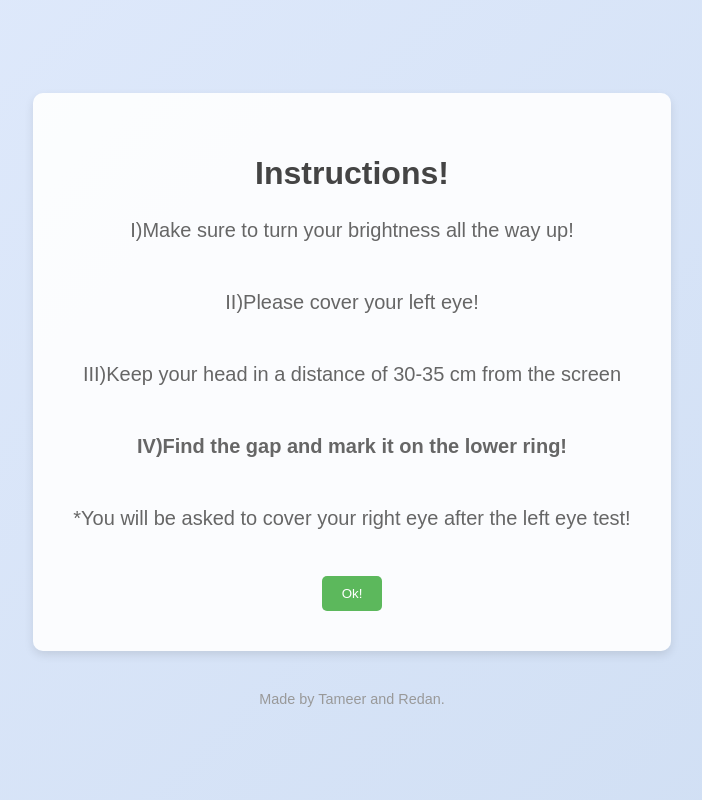
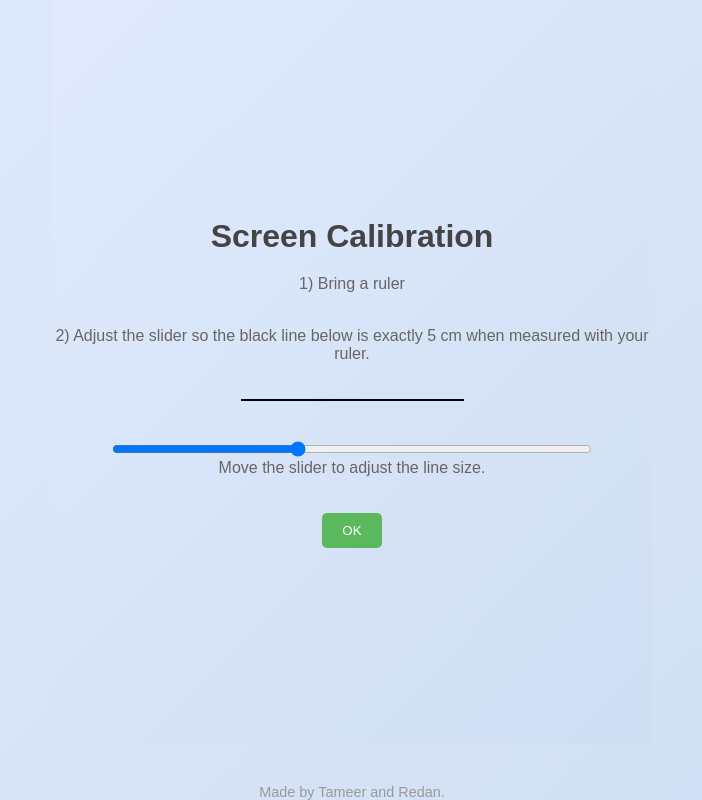
Before and after one commit to TameerAmer/OptiVision, a Flask app: page /VisualAcuityTest in a window 1280 px wide. Shown: the whole page, without its empty margins (288-990 px from the left). Run offline with Flask 3, Linux system fonts and the light colour scheme; the visitor is signed in with stand-in values (Sample User, id 1).

Commit message:
Added Callibration

```diff
--- a/static/OurTests.css
+++ b/static/OurTests.css
@@ -296,3 +296,7 @@ body.dark-mode .footer-bottom {
     background-color: #2e3440;
     color: #e5e5e5;
 }
+
+h2{
+    color: #2d8fbd;
+}
--- a/static/VisualAcuityTest.css
+++ b/static/VisualAcuityTest.css
@@ -143,3 +143,44 @@ path:focus {
     max-width: 600px;
     /* Restrict width for better readability */
 }
+
+#calibration-page {
+    display: flex; /* Ensure visibility at start */
+    flex-direction: column;
+    justify-content: center;
+    align-items: center;
+    height: 100vh;
+    background: linear-gradient(135deg, #e0eafc, #cfdef3);
+    color: #333;
+}
+
+#calibration-line {
+    transition: width 0.2s ease;
+}
+
+#calibration-slider {
+    margin-top: 10px;
+}
+#instructions-page {
+    display: none; /* Hide initially */
+    text-align: center;
+    padding: 40px;
+    background: rgba(255, 255, 255, 0.9);
+    border-radius: 10px;
+    box-shadow: 0 4px 10px rgba(0, 0, 0, 0.1);
+}
+
+#calibration-ok {
+    margin-top: 20px;
+    padding: 10px 20px;
+    background-color: #5cb85c;
+    color: white;
+    border: none;
+    border-radius: 5px;
+    cursor: pointer;
+    transition: background-color 0.3s ease;
+}
+
+#calibration-ok:hover {
+    background-color: #4cae4c;
+}
--- a/static/VisualAcuityTest.js
+++ b/static/VisualAcuityTest.js
@@ -1,7 +1,7 @@
 // Define the tests with their rotation angles, correct answers, and sizes
 const tests = [
-  { level: 1, rotation: 0, correctAnswer: "1", width: "50px" },
-  { level: 2, rotation: 270, correctAnswer: "7", width: "36px" },
+  { level: 1, rotation: 0, correctAnswer: "1", width: "35px" },
+  { level: 2, rotation: 270, correctAnswer: "7", width: "28px" },
   { level: 3, rotation: 45, correctAnswer: "2", width: "24px" },
   { level: 4, rotation: 135, correctAnswer: "4", width: "24px" },
   { level: 5, rotation: 180, correctAnswer: "5", width: "18px" },
@@ -13,10 +13,10 @@ const tests = [
   { level: 11, rotation: 90, correctAnswer: "3", width: "8px" },
   { level: 12, rotation: 135, correctAnswer: "4", width: "6px" },
   { level: 13, rotation: 315, correctAnswer: "8", width: "6px" },
-  { level: 14, rotation: 45, correctAnswer: "2", width: "6px" },
-  { level: 15, rotation: 270, correctAnswer: "7", width: "4px" },
-  { level: 16, rotation: 225, correctAnswer: "6", width: "4px" },
-  { level: 17, rotation: 0, correctAnswer: "1", width: "4px" },
+  { level: 14, rotation: 45, correctAnswer: "2", width: "4px" },
+  { level: 15, rotation: 270, correctAnswer: "7", width: "3.5px" },
+  { level: 16, rotation: 225, correctAnswer: "6", width: "3.5px" },
+  { level: 17, rotation: 0, correctAnswer: "1", width: "3.5px" },
 ];
 
 let currentTestIndex = 0;
@@ -103,7 +103,7 @@ function handleCoverEyeOK() {
       coverEyeMessage.style.display = "none";
 
       // Reset for right eye test
-      leftEyeIncorrect=incorrectAnswers;
+      leftEyeIncorrect = incorrectAnswers;
       currentTestIndex = 0;
       incorrectAnswers = 0;
       highestLevelPassed = 1;
@@ -285,8 +285,8 @@ function startTest() {
 // Confirmation for page navigation
 function confirmNavigation(event) {
   if (testInProgress) {
-      event.preventDefault(); // Standard way to show confirmation dialog
-      event.returnValue = ''; // Required for Chrome
+    event.preventDefault(); // Standard way to show confirmation dialog
+    event.returnValue = ""; // Required for Chrome
   }
 }
 
@@ -301,7 +301,7 @@ function endTest() {
   // If we just finished the right eye test, record it
   if (currentEye === "Right") {
     rightEyeLevel = highestLevelPassed;
-    rightEyeIncorrect=incorrectAnswers;
+    rightEyeIncorrect = incorrectAnswers;
   }
 
   // Provide comprehensive feedback
@@ -341,7 +341,7 @@ function endTest() {
 
   // Add a click event listener to the OK button
   okButton.addEventListener("click", () => {
-    window.removeEventListener("beforeunload", confirmNavigation);// Remove the navigation prevention event listener
+    window.removeEventListener("beforeunload", confirmNavigation); // Remove the navigation prevention event listener
     // Clear the content container
     contentContainer.innerHTML = "";
 
@@ -387,7 +387,7 @@ document.addEventListener("DOMContentLoaded", function () {
 
       // Start the test
       startTest();
-      window.addEventListener('beforeunload', confirmNavigation);
+      window.addEventListener("beforeunload", confirmNavigation);
     });
   }
 
@@ -425,3 +425,51 @@ function saveTestResult() {
     })
     .catch((error) => console.error("Error:", error));
 }
+
+document.addEventListener("DOMContentLoaded", () => {
+  const calibrationPage = document.getElementById("calibration-page");
+  const instructionsPage = document.querySelector(".content-container");
+  const calibrationSlider = document.getElementById("calibration-slider");
+  const calibrationLine = document.getElementById("calibration-line");
+  const calibrationOk = document.getElementById("calibration-ok");
+  const basePxPerCm = 35;
+  const baseLineLengthPx = 5 * basePxPerCm + 48;
+
+  // Ensure calibration page is shown and others are hidden initially
+  calibrationPage.style.display = "flex";
+  instructionsPage.style.display = "none";
+
+  // Set the default slider value and line width to match your base calibration
+  calibrationSlider.value = baseLineLengthPx;
+  calibrationLine.style.width = `${baseLineLengthPx}px`;
+
+  // Update the calibration line dynamically based on slider value
+  calibrationSlider.addEventListener("input", () => {
+      const sliderValue = calibrationSlider.value;
+      calibrationLine.style.width = `${sliderValue}px`;
+  });
+
+  // Handle calibration confirmation
+  calibrationOk.addEventListener("click", () => {
+      const sliderValue = calibrationSlider.value;
+      const calibratedPxPerCm = sliderValue / 5; // 5 cm as the reference
+      const scalingFactor = calibratedPxPerCm / basePxPerCm;
+
+      adjustTests(scalingFactor);
+
+      // Hide the calibration page and show the instructions page
+      calibrationPage.style.display = "none";
+      instructionsPage.style.display = "block";
+
+      console.log(`Calibration complete. pxPerCm: ${calibratedPxPerCm}, Scaling Factor: ${scalingFactor}`);
+  });
+
+  // Function to adjust the tests array based on the scaling factor
+  function adjustTests(scalingFactor) {
+      tests.forEach((test) => {
+          const originalWidth = parseFloat(test.width.replace("px", ""));
+          test.width = `${originalWidth * scalingFactor}px`;
+      });
+      console.log("Adjusted tests:", tests);
+  }
+});
--- a/static/dashboard.css
+++ b/static/dashboard.css
@@ -410,3 +410,6 @@ body.dark-mode .tips ul li p {
 body.dark-mode .tips h2 {
     color: #ccc;
 }
+h2{
+    color: #2d8fbd;
+}
--- a/static/reports.css
+++ b/static/reports.css
@@ -422,3 +422,8 @@ body.dark-mode .chart-tooltip {
     border-radius: 6px;
     padding: 10px;
 }
+
+
+h2{
+    color: #2d8fbd;
+}
--- a/static/settings.css
+++ b/static/settings.css
@@ -260,3 +260,7 @@ body.dark-mode .sidebar .menu ul li a.active,
 body.dark-mode .sidebar .menu ul li a:hover {
     background-color: #4c566a;
 }
+
+h2{
+    color: #2d8fbd;
+}
--- a/templates/VisualAcuityTest.html
+++ b/templates/VisualAcuityTest.html
@@ -9,6 +9,17 @@
 </head>
 
 <body>
+    <div id="calibration-page" style="display: block; text-align: center;">
+        <h1>Screen Calibration</h1>
+        <p>1) Bring a ruler</p><br>
+        <p>2) Adjust the slider so the black line below is exactly 5 cm when measured with your ruler.</p>
+        <div id="calibration-line" style="width: 175px; height: 2px; background: black; margin: 20px auto;"></div>
+        <input type="range" id="calibration-slider" min="50" max="500" value="175"
+            style="width: 80%; margin-top: 20px;" />
+        <p>Move the slider to adjust the line size.</p>
+        <button id="calibration-ok" style="margin-top: 20px;">OK</button>
+    </div>
+
     <div class="content-container">
         <h1 id="title">Instructions!</h1>
         <p id="instructions">I)Make sure to turn your brightness all the
```
Also changed, not shown: 1 other file.
